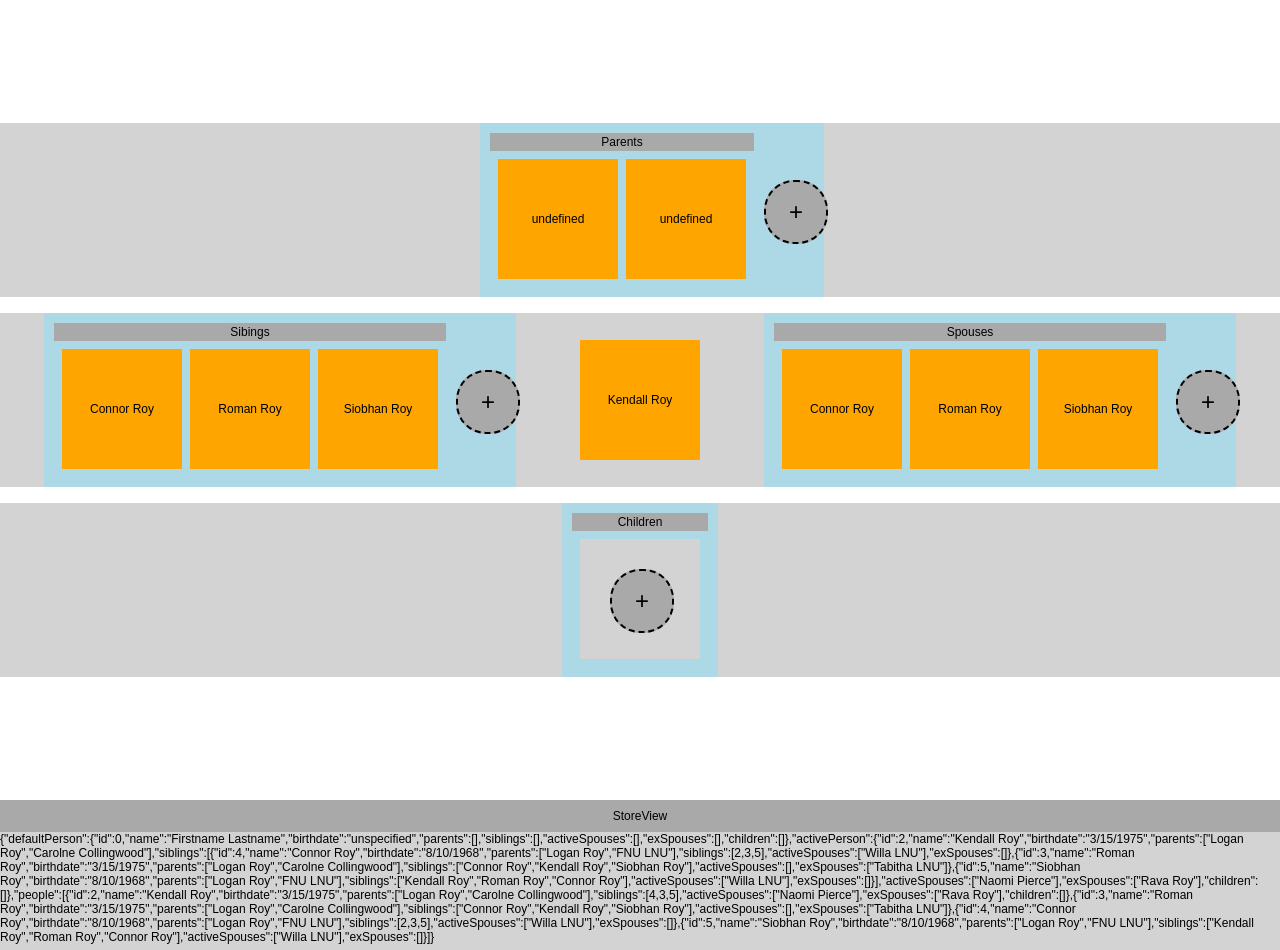
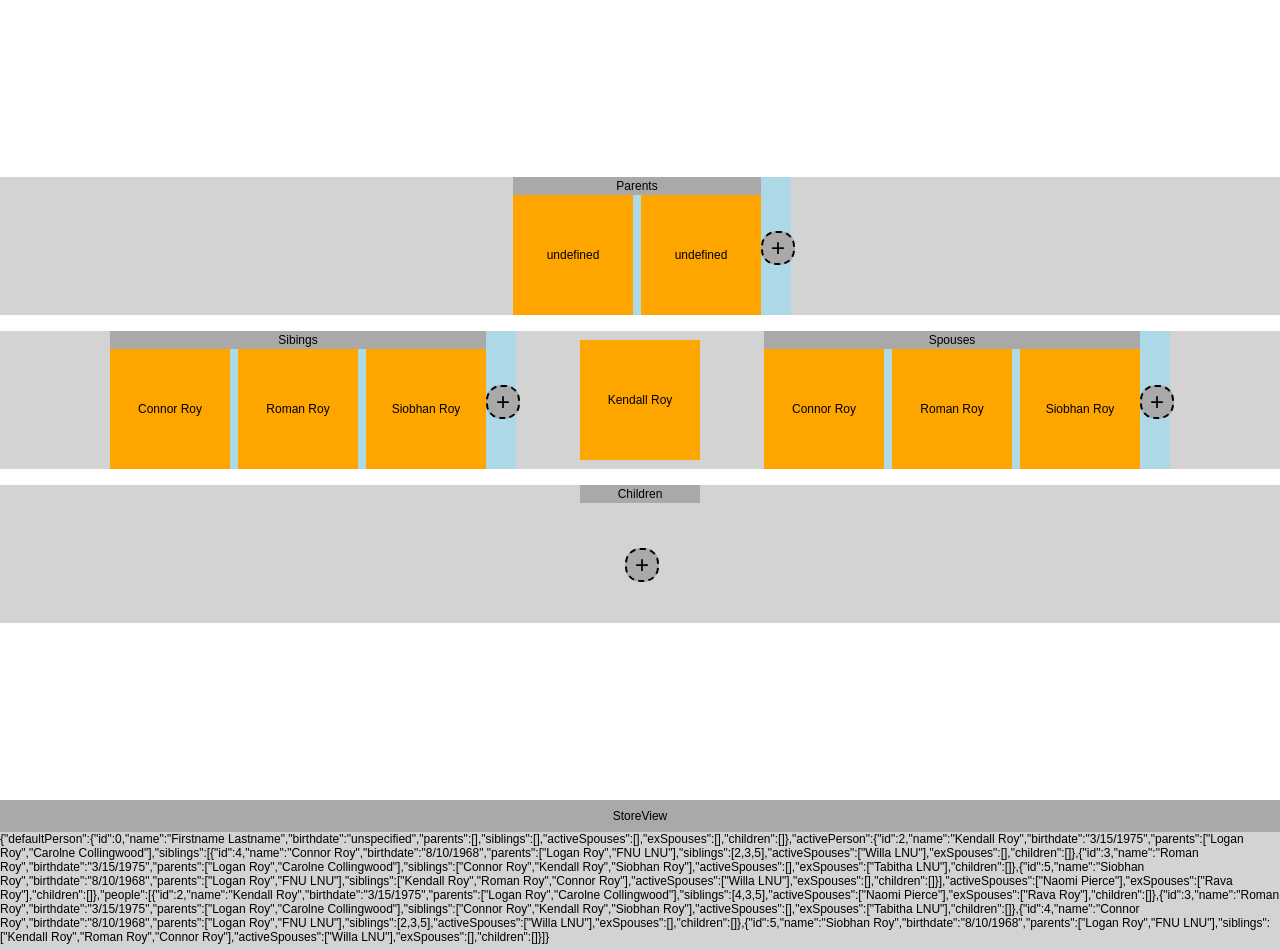
Before and after one commit to deanstein/family-tree, a Svelte app: page / in a window 1280 px wide. Built offline with nearby package versions, Linux system fonts and the light colour scheme.

Commit message:
Styling cleanup

```diff
--- a/src/App.svelte
+++ b/src/App.svelte
@@ -1,5 +1,8 @@
 <script>
 	import familyTreeData from './stores/familyTreeData';
+	import stylingConstants from './stores/stylingConstants';
+
+	console.log(stylingConstants.sizes.generationRowHeight);
 
 	import { setActivePerson } from './logic/personManagement';
 
@@ -11,17 +14,13 @@
 	if (($familyTreeData.activePerson = {})) {
 		setActivePerson($familyTreeData.people[0]);
 	}
-
-	let nGenerationsUp = 2;
-	let nGenerationsDown = 1;
-	let generationRowHeight = 100 / (nGenerationsDown + nGenerationsUp + 1) + 'vh';
 </script>
 
 <main>
 	<div id="app-container" class="app-container">
 		<div id="tree-canvas" class="tree-canvas">
 			<div id="upper-generation-section" class="upper-generation-section">
-				<GenerationRow>
+				<GenerationRow rowHeight={stylingConstants.sizes.generationRowHeight}>
 					<div />
 					<PersonNodeGroup
 						personNodeGroupData={{
@@ -33,7 +32,7 @@
 			</div>
 
 			<div id="siblings-generation-section" class="siblings-generation-section">
-				<GenerationRow nColumns={3} rowHeight={generationRowHeight}>
+				<GenerationRow rowHeight={stylingConstants.sizes.generationRowHeight}>
 					<PersonNodeGroup
 						personNodeGroupData={{
 							groupName: 'Sibings',
@@ -53,7 +52,7 @@
 			</div>
 
 			<div id="lower-generation-section" class="lower-generation-section">
-				<GenerationRow nColumns={3} rowHeight={generationRowHeight}>
+				<GenerationRow rowHeight={stylingConstants.sizes.generationRowHeight}>
 					<PersonNodeGroup
 						personNodeGroupData={{
 							groupName: 'Children',
--- a/src/logic/personManagement.js
+++ b/src/logic/personManagement.js
@@ -9,8 +9,6 @@ export const setActivePerson = (person) => {
 			siblingsObjs.push(person);
 		}
 	});
-
-	console.log(siblingsObjs);
 
 	familyTreeData.update((currentValue) => {
 		return {
--- a/src/stores/familyTreeData.js
+++ b/src/stores/familyTreeData.js
@@ -31,7 +31,8 @@ const people = [
 		parents: ['Logan Roy', 'Carolne Collingwood'],
 		siblings: ['Connor Roy', 'Kendall Roy', 'Siobhan Roy'],
 		activeSpouses: [],
-		exSpouses: ['Tabitha LNU']
+		exSpouses: ['Tabitha LNU'],
+		children: []
 	},
 	{
 		id: 4,
@@ -40,7 +41,8 @@ const people = [
 		parents: ['Logan Roy', 'FNU LNU'],
 		siblings: [2, 3, 5],
 		activeSpouses: ['Willa LNU'],
-		exSpouses: []
+		exSpouses: [],
+		children: []
 	},
 	{
 		id: 5,
@@ -49,7 +51,8 @@ const people = [
 		parents: ['Logan Roy', 'FNU LNU'],
 		siblings: ['Kendall Roy', 'Roman Roy', 'Connor Roy'],
 		activeSpouses: ['Willa LNU'],
-		exSpouses: []
+		exSpouses: [],
+		children: []
 	}
 ];
 
--- a/src/stores/stylingConstants.js
+++ b/src/stores/stylingConstants.js
@@ -1,11 +1,16 @@
 const sizes = {
+    nShowGenerationsUp: 1,
+    nShowGenerationsDown: 2,
+    get generationRowHeight() {
+        return (100 / (this.nShowGenerationsUp + this.nShowGeneratinsUp + 1)).toString() + 'vh';
+    },
 	personNodeSizeValue: 15,
 	get personNodeSize() {
 		return this.personNodeSizeValue.toString() + 'vh';
 	},
 
 	get personAddNodeSizeValue() {
-		return this.personNodeSizeValue / 2;
+		return this.personNodeSizeValue / 4;
 	},
 	get personAddNodeSize() {
 		return this.personAddNodeSizeValue.toString() + 'vh';
--- a/src/ui/GenerationRow.svelte
+++ b/src/ui/GenerationRow.svelte
@@ -2,15 +2,13 @@
 	import { css } from '@emotion/css';
 
 	export let rowHeight = '15vh';
-	export let nColumns = 3;
 
 	const rowDynamicClass = css`
-		grid-template-columns: repeat(${nColumns}, 1fr);
-		grid-auto-rows: ${rowHeight};
+		height: ${rowHeight};
 	`;
 </script>
 
-<div class="{rowDynamicClass} row">
+<div id='row' class="{rowDynamicClass} row">
 	<slot />
 </div>
 
--- a/src/ui/PersonNodeGroup.svelte
+++ b/src/ui/PersonNodeGroup.svelte
@@ -17,7 +17,7 @@
 			{#if personNodeGroupData.groupMembers.length == 0}
 				<PersonNodePlaceholder />
 			{/if}
-			{#each personNodeGroupData.groupMembers as { person }, i}
+			{#each personNodeGroupData.groupMembers as {  }, i}
 				<PersonNode personData={personNodeGroupData.groupMembers[i]} />
 			{/each}
 		</div>
@@ -39,14 +39,12 @@
 	.person-node-group-outer-container {
 		display: flex;
 		flex-direction: column;
-		margin: 10px;
 	}
 
 	.person-node-group-inner-container {
 		display: flex;
 		flex-direction: row;
 		gap: 1vh;
-		padding: 1vh;
 	}
 
 	.person-node-group-title {
```
